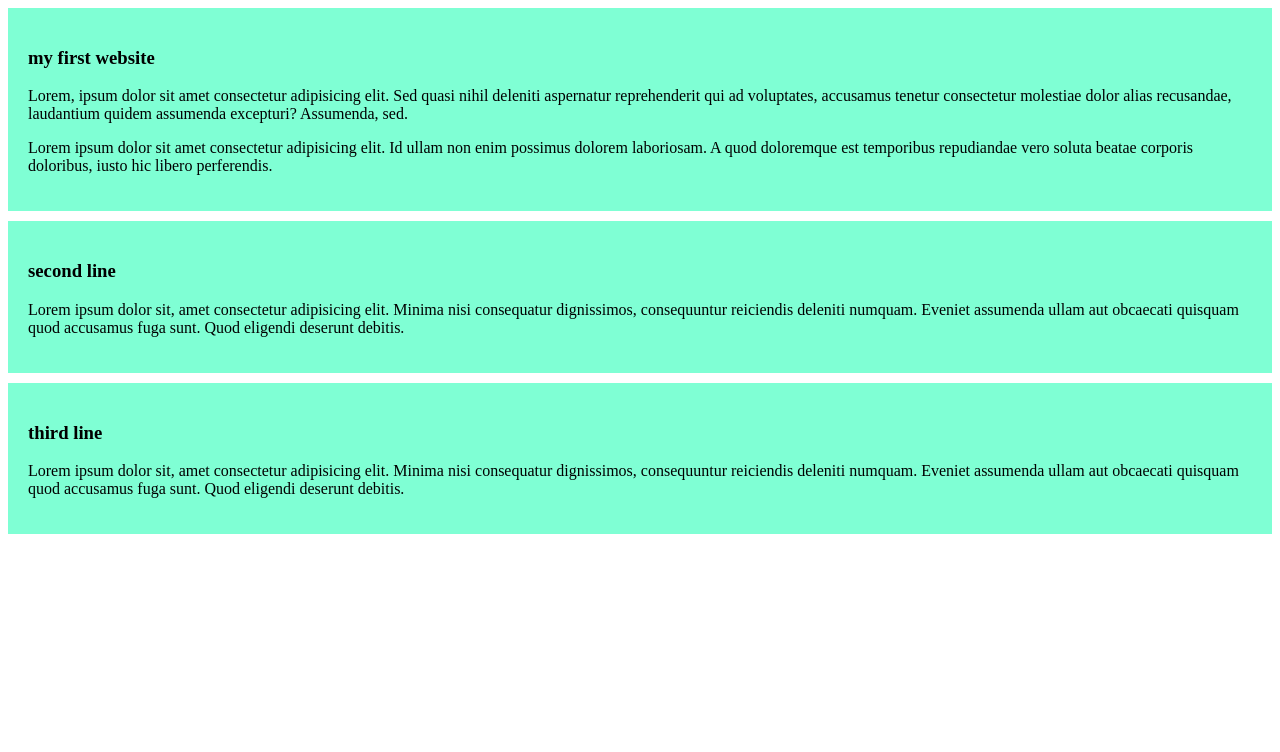
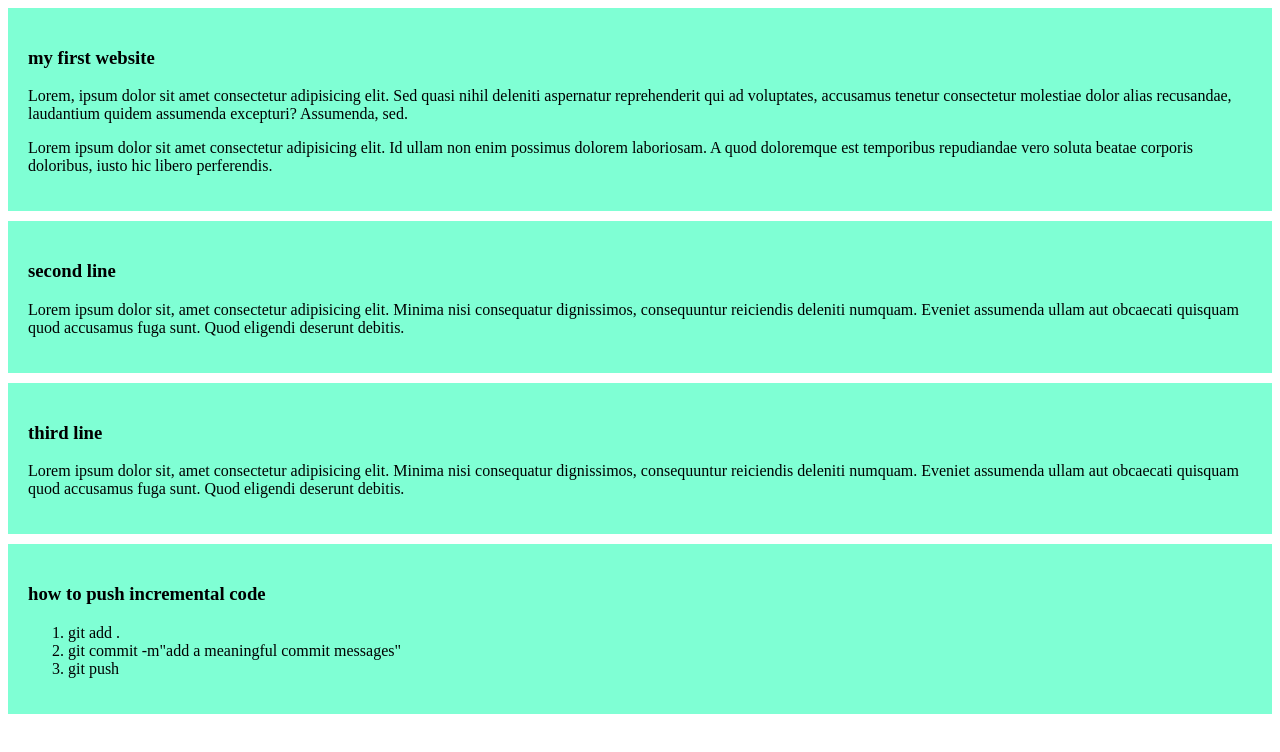
Before and after one commit to arafhasan1/my-first-github-repo, a plain HTML site: page index.html in a window 1280 px wide. Drawn offline with Linux system fonts and the light colour scheme.

Commit message:
added to push code

```diff
--- a/index.html
+++ b/index.html
@@ -22,6 +22,14 @@
         <h3>third line </h3>
         <p>Lorem ipsum dolor sit, amet consectetur adipisicing elit. Minima nisi consequatur dignissimos, consequuntur reiciendis deleniti numquam. Eveniet assumenda ullam aut obcaecati quisquam quod accusamus fuga sunt. Quod eligendi deserunt debitis.</p>
     </div>
+    <div>
+        <h3>how to push incremental code</h3>
+        <ol>
+            <li>git add .</li>
+            <li>git commit -m"add a meaningful commit messages"</li>
+            <li>git push</li>
+        </ol>
+    </div>
 
 </body>
 
```
